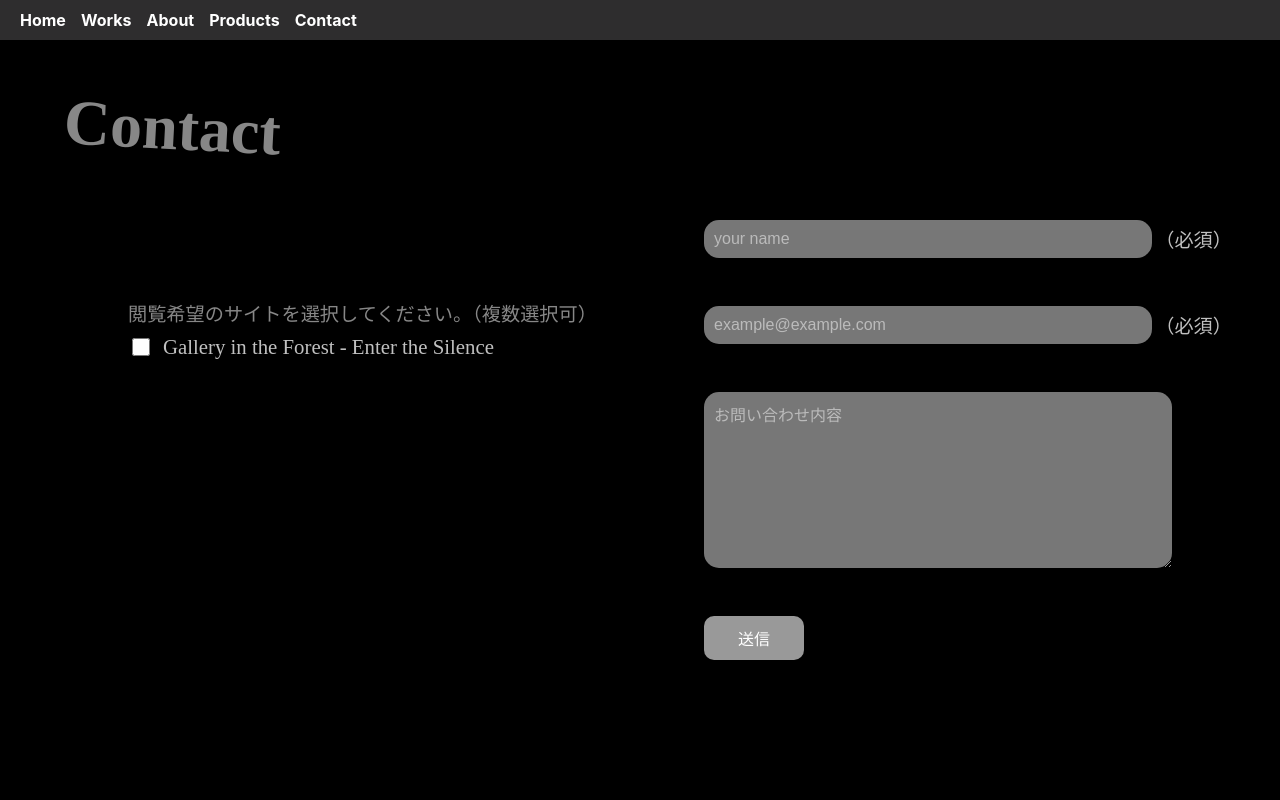
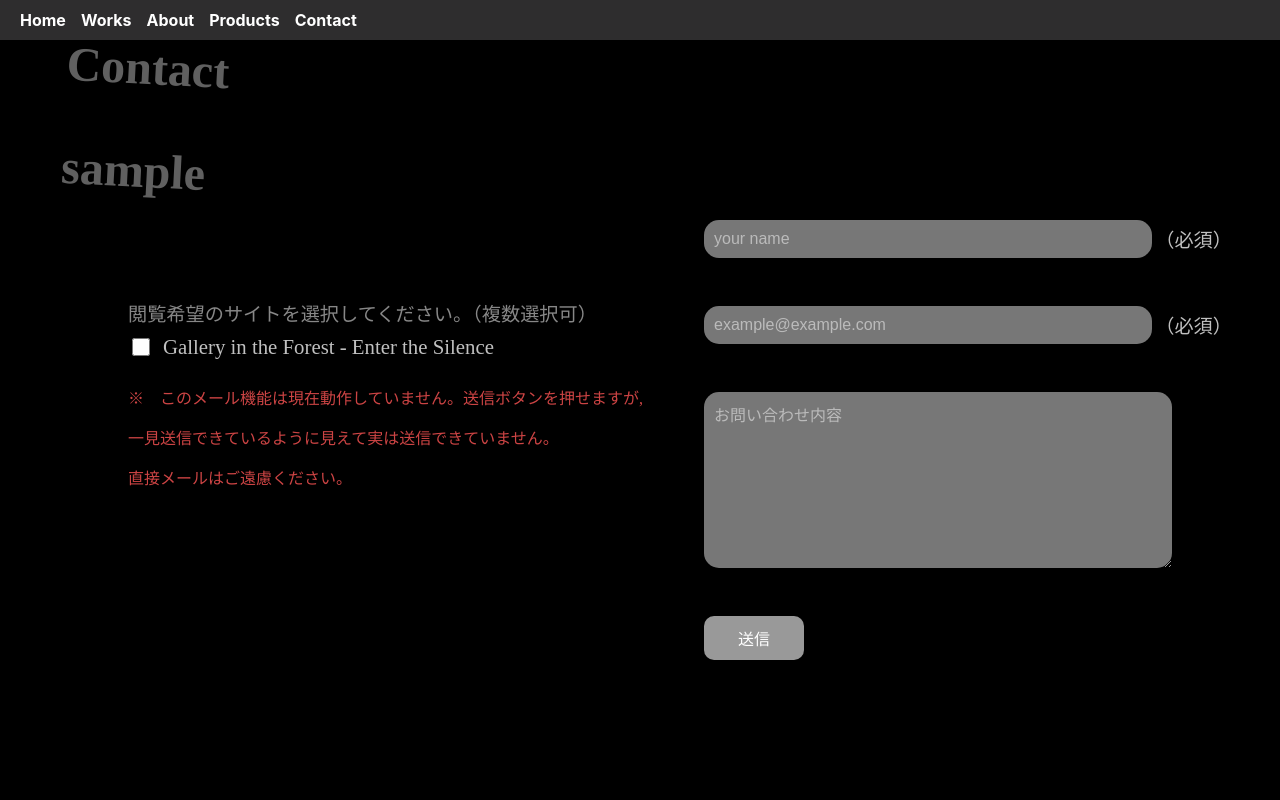
Before and after one commit to nishi-sss/Portfolio01Re, a React (Create React App) app in the folder frontend/: page /#/contact in a window 1280 px wide. Shown: the top 800 px of the page. Built offline with nearby package versions, Linux system fonts and the light colour scheme.

Commit message:
frontend update

```diff
--- a/frontend/src/pages/Contact.js
+++ b/frontend/src/pages/Contact.js
@@ -13,45 +13,43 @@ const ContactContainer = styled.div`
   position: relative;
 `;
 
-/* タイトルを左上に固定 */
+/* タイトル */
 const Title = styled.h1`
   position: absolute;
-  top: 1%;
+  top: -10%;
   left: 5%;
-  font-size: 4.0rem;
-  transform: rotate(3deg); /* やや右下がり */
+  font-size: 3.0rem;
+  transform: rotate(3deg);
   color: #C0C0C0;
-  opacity: 0.7;
-  @media (max-width: 1024px){
-    font-size:5.0rem;
+  opacity: 0.5;
+  @media (max-width: 1024px) {
+    font-size: 5.0rem;
   }
-@media (max-width: 768px){
-    font-size:1.5rem;
+  @media (max-width: 768px) {
+    font-size: 1.5rem;
   }
-
 `;
 
-/* フォーム全体を右寄せ＆縦長に */
+/* フォーム全体 */
 const Form = styled.form`
   display: flex;
   flex-direction: column;
   width: 35%;
-  height: 55vh; /* フォームの高さを広げる */
+  height: 55vh;
   align-self: flex-end;
   margin-right: 10%;
   gap: 3.0rem;
 
-  @media (max-width: 1024px){
+  @media (max-width: 1024px) {
     margin-right: 10%;
     width: 45%;
   }
-  @media (max-width: 768px){
-    margin-top:-40%;
+  @media (max-width: 768px) {
+    margin-top: -40%;
     width: 80%;
     margin-right: 15%;
     gap: 1rem;
   }
-
 `;
 
 /* 各入力欄 */
@@ -76,20 +74,15 @@ const Input = styled.input`
   }
 `;
 
-/* 必須マークを入力ボックスの右外に配置 */
 const RequiredLabel = styled.span`
   position: absolute;
-  right: -80px; /* 調整して位置を調整 */
+  right: -80px;
   color: #C0C0C0;
   font-size: 1.2rem;
-  @media (max-width: 1024px){
-
+  @media (max-width: 768px) {
+    font-size: 0.8rem;
+    right: -60px;
   }
-@media (max-width: 768px){
-    font-size: 0.8rem;
-    right:-60px;
-    }
-
 `;
 
 const TextArea = styled.textarea`
@@ -120,17 +113,9 @@ const SubmitButton = styled.button`
   &:hover {
     background: #bbb;
   }
-
-  @media (max-width: 1024px){
-
-    }
-@media (max-width: 768px){
-
-    }
-
 `;
 
-/* チェックボックスの説明とリスト */
+/* チェックボックス */
 const CheckboxWrapper = styled.div`
   position: absolute;
   top: 30%;
@@ -138,16 +123,16 @@ const CheckboxWrapper = styled.div`
   display: flex;
   flex-direction: column;
   align-items: flex-start;
-@media (max-width: 1024px){
+
+  @media (max-width: 1024px) {
     width: 45%;
     left: 1%;
   }
-@media (max-width: 768px){
+  @media (max-width: 768px) {
     position: absolute;
     width: 90%;
     margin-top: 85%;
   }
-
 `;
 
 const CheckboxLabel = styled.p`
@@ -155,48 +140,47 @@ const CheckboxLabel = styled.p`
   margin-bottom: 0.5rem;
   color: #C0C0C0;
   opacity: 0.7;
-  @media (max-width: 1024px){
 
-    }
-  @media (max-width: 768px){
+  @media (max-width: 768px) {
     position: absolute;
-  font-size:1.2rem;
+    font-size: 1.2rem;
     margin-top: -20%;
     left: 8%;
   }
-
 `;
 
-/* チェックボックスとラベルの配置 */
 const CheckboxContainer = styled.div`
   display: flex;
   align-items: center;
   gap: 10px;
-  @media (max-width: 1024px){
-
-    }
-@media (max-width: 768px){
-  position: absolute;
-  gap: 10px;
-    }
-
 `;
 
-/* チェックボックスのスタイル */
 const Checkbox = styled.input`
   width: 18px;
   height: 18px;
 `;
 
-/* "Gallery in the Forest" のフォントサイズ調整 */
 const CheckboxText = styled.label`
-  font-size: 1.3rem; /* ここでフォントサイズ調整！ */
+  font-size: 1.3rem;
   color: #C0C0C0;
+
+  @media (max-width: 768px) {
+    font-size: 1.0rem;
+  }
+`;
+
+/* メール機能が動作しないことを知らせる注意書き */
+const Notice = styled.p`
+  font-size: 1rem;
+  color: #ff5555; /* 目立つように赤 */
+  opacity: 0.8;
+  margin-top: 10px;
   @media (max-width: 1024px){
-
+   font-size: 0.8 rem;
     }
 @media (max-width: 768px){
-  font-size: 1.0rem;
+    font-size: 0.9rem;
+    width: 110%;
     }
 
 `;
@@ -204,7 +188,10 @@ const CheckboxText = styled.label`
 const Contact = () => {
   return (
     <ContactContainer>
-      <Title>Contact</Title>
+      <Title>
+            <p>Contact</p>
+             <p>sample</p>
+      </Title>
 
       {/* チェックボックスの説明と選択肢 */}
       <CheckboxWrapper>
@@ -215,6 +202,13 @@ const Contact = () => {
             Gallery in the Forest - Enter the Silence
           </CheckboxText>
         </CheckboxContainer>
+
+        {/* ここに「このメール機能は機能していません。」の注意書きを追加 */}
+        <Notice>
+         <p> ※　このメール機能は現在動作していません。送信ボタンを押せますが,</p>
+         <p>一見送信できているように見えて実は送信できていません。</p>
+         <p>直接メールはご遠慮ください。</p>
+        </Notice>
       </CheckboxWrapper>
 
       {/* フォーム */}
```
Lines whose indentation alone changed are shown as unchanged.
